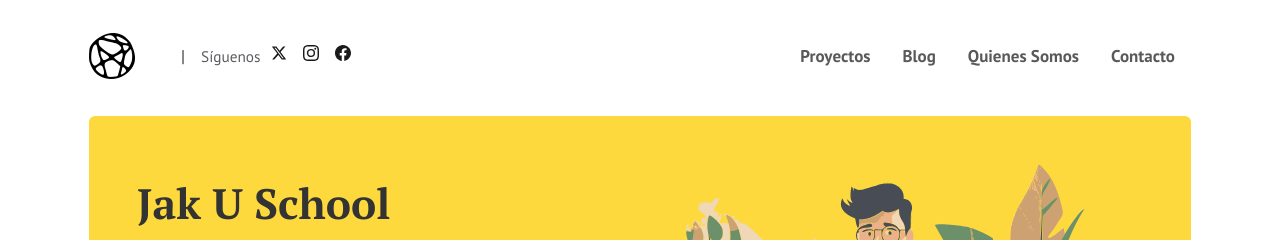
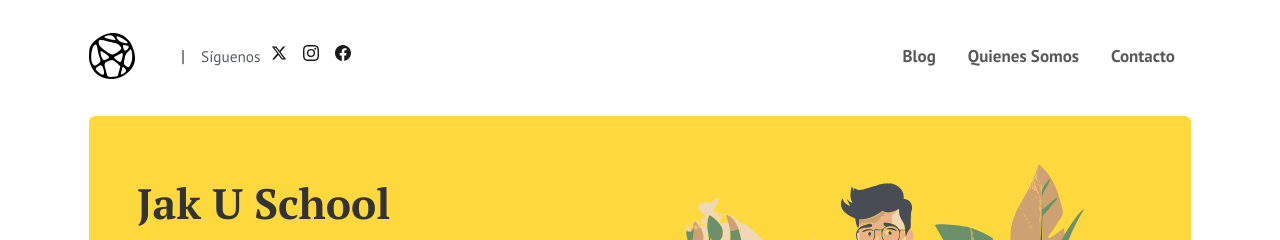
Before and after one commit to codingadrian/jakuschool, a Jekyll site: the page built from index.html, in a window 1280 px wide. Shown: the top 240 px of the page. Built offline with Jekyll 4.4.1, drawn with Linux system fonts in a browser that asks for light colours; the list of posts is cut into pages by our own code.

Commit message:
Fix navbar

```diff
--- a/_data/menus.yml
+++ b/_data/menus.yml
@@ -3,9 +3,6 @@ topmenu:
 
 # - title:
 #  url: ""
-
-- title: Proyectos
-  url: "proyectos/"
 
 - title: Blog
   url: "blog/"
```
